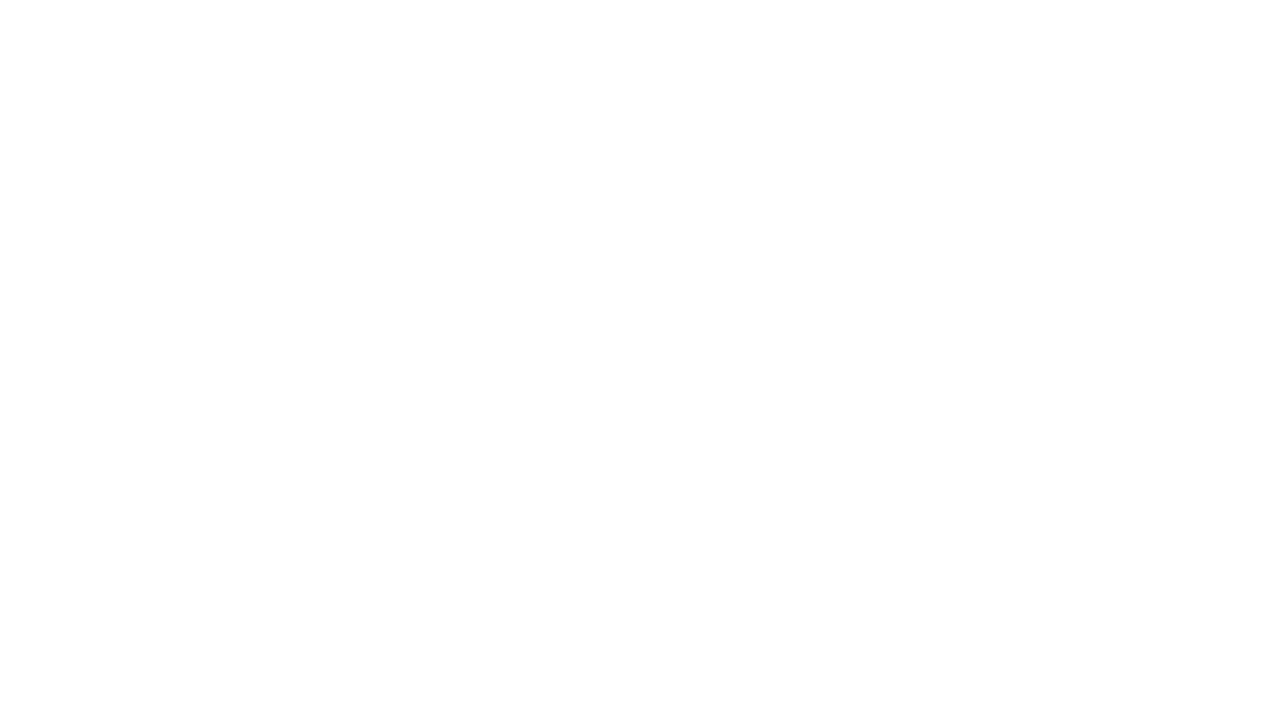
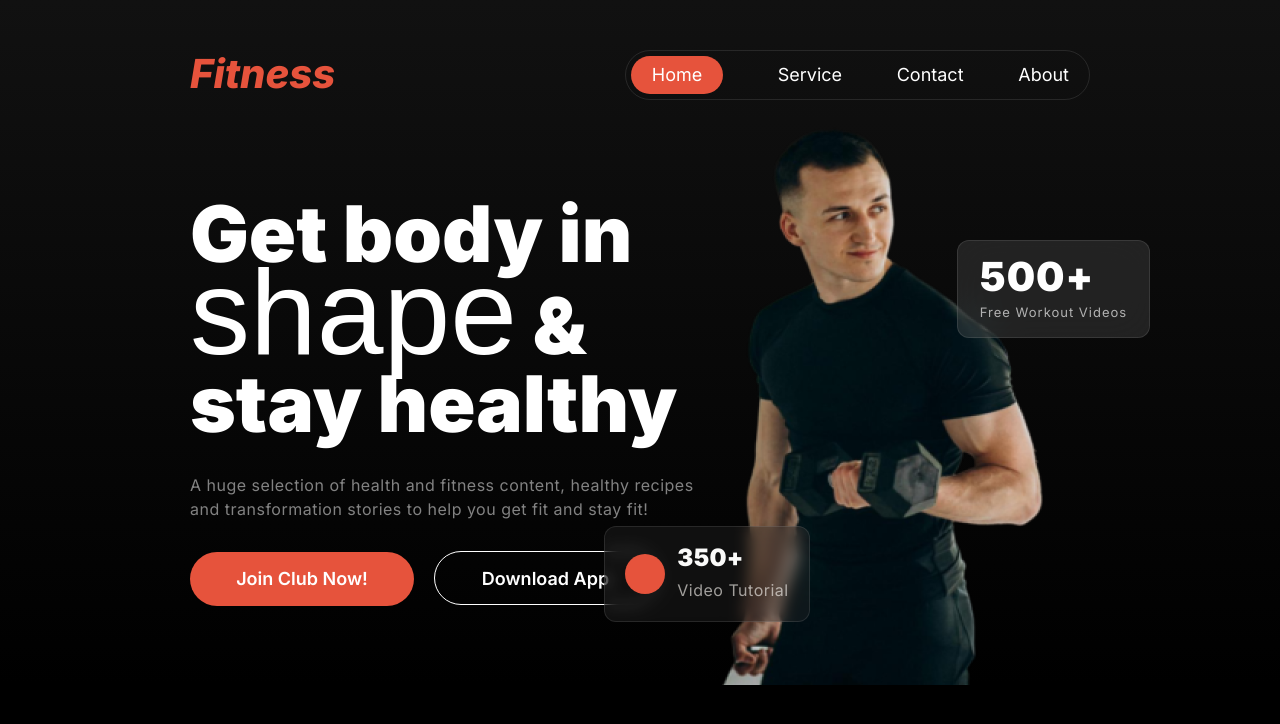
Before and after one commit to rabbifazla96/assignment-02, a plain HTML site: page index.html in a window 1280 px wide. Drawn offline with Linux system fonts and the light colour scheme; a web font is replaced by a local one.

Commit message:
Added Header Section

```diff
--- a/index.html
+++ b/index.html
@@ -7,6 +7,42 @@
     <link rel="stylesheet" href="styles/style.css">
 </head>
 <body>
-
+    <header class="header-container">
+        <nav class="navbar">
+            <h1 class="nav-title">Fitness</h1>
+            <ul class="nav-menu">
+                <li class="menu-item active">Home</li>
+                <li class="menu-item">Service</li>
+                <li class="menu-item">Contact</li>
+                <li class="menu-item">About</li>
+            </ul>
+        </nav>
+        <div class="header-text-buttons">
+            <div class="header-title-container">
+                <h1 class="header-title">Get body in <span class="title-italic-text">shape</span> & stay healthy</h1>
+                <p class="header-desc">A huge selection of health and fitness content, healthy recipes and transformation stories to help you get fit and stay fit!</p>
+            </div>
+            <div class="header-buttons">
+                <button type="button" class="header-join">Join Club Now!</button>
+                <button type="button" class="header-download">Download App</button>
+            </div>
+        </div>
+        <div class="hero-image-container">
+            <img src="images/Images 2.png" alt="Hero Image" class="hero-img">
+        </div>
+        <div class="hero-card-01">
+            <div class="circle"></div>
+            <div class="card-01-text">
+                <h2 class="card-01-title">350+</h2>
+                <p class="card-01-desc">Video Tutorial</p>
+            </div>
+        </div>
+        <div class="hero-card-02">
+            <div class="card-02-text">
+                <h2 class="card-02-title">500+</h2>
+                <p class="card-02-desc">Free Workout Videos</p>
+            </div>
+        </div>
+    </header>
 </body>
 </html>
--- a/styles/style.css
+++ b/styles/style.css
@@ -0,0 +1,237 @@
+@import url('https://fonts.googleapis.com/css2?family=Inter:ital,opsz,wght@0,14..32,100..900;1,14..32,100..900&display=swap');
+@import url('https://fonts.cdnfonts.com/css/miama');
+
+* {
+    padding: 0;
+    margin: 0;
+    box-sizing: border-box;
+}
+
+body {
+    background-color: black;
+    list-style: none;
+    text-decoration: none;
+    font-family: "Inter", sans-serif;
+    font-optical-sizing: auto;
+    font-weight: 400;
+    font-style: normal;
+}
+
+.header-container {
+    max-width: 1440px;
+    height: auto;
+    background: linear-gradient(-180deg, rgb(17, 17, 17),rgba(119, 119, 119, 0) 100%);
+    color: white;
+    padding: 50px 190px;
+    margin: 0 auto;
+    position: relative;
+}
+
+.navbar {
+    width: 100%;
+    height: 50px;
+    display: flex;
+    justify-content: space-between;
+    margin: 0 auto;
+}
+
+.nav-title {
+    color: rgb(230, 83, 60);
+    font-size: 2.5rem;
+    font-weight: 800;
+    line-height: 120%;
+    letter-spacing: 0%;
+    text-align: left;
+    font-style: italic;
+}
+
+.nav-menu {
+    width: 465px;
+    height: auto;
+    display: flex;
+    justify-content: space-between;
+    align-items: center;
+    list-style: none;
+    box-sizing: border-box;
+    border: 1px solid rgba(255, 255, 255, 0.1);
+    border-radius: 39px;
+    padding: 5px 20px 5px 5px;
+    background: none;
+}
+
+.menu-item {
+    color: rgb(255, 255, 255);
+    font-size: 1.125rem;
+    font-weight: 400;
+    line-height: 120%;
+    letter-spacing: 0%;
+    text-align: left;
+    cursor: pointer;
+}
+
+.active {
+    width: 92px;
+    height: 38px;
+    display: flex;
+    flex-direction: row;
+    justify-content: center;
+    align-items: center;
+    gap: 10;
+    padding: 8px 20px 8px 20px;
+    border-radius: 46px;
+    background: rgb(230, 83, 60);
+}
+
+.header-title {
+    color: rgb(255, 255, 255);
+    font-size: 78px;
+    font-weight: 900;
+    line-height: 100%;
+    margin-top: 95px;
+}
+
+.header-text-buttons {
+    width: 520px;
+    height: 440px;
+}
+
+.title-italic-text {
+    font-family: 'Miama', sans-serif;
+    font-weight: 400;
+    font-size: 120px;
+}
+
+.header-desc {
+    color: rgba(255, 255, 255, 0.5);
+    font-family: Inter;
+    font-size: 16px;
+    font-weight: 400;
+    line-height: 24px;
+    letter-spacing: 0.5px;
+    text-align: left;
+    margin-top: 30px;
+}
+
+.header-buttons {
+    margin-top: 30px;
+}
+
+.header-join {
+    width: 224px;
+    height: 54px;
+    padding: 16px 40px 16px 40px;
+    border-radius: 42px;
+    background: rgb(230, 83, 60);
+    border: none;
+    color: rgb(255, 255, 255);
+    font-family: Inter;
+    font-size: 18px;
+    font-weight: 600;
+    line-height: 22px;
+    letter-spacing: 0px;
+    text-align: center;
+}
+
+.header-download {
+    width: 224px;
+    height: 54px;
+    padding: 16px 40px 16px 40px;
+    box-sizing: border-box;
+    border: 1px solid rgb(255, 255, 255);
+    border-radius: 42px;
+    background: none;
+    color: rgb(255, 255, 255);
+    font-family: Inter;
+    font-size: 18px;
+    font-weight: 600;
+    line-height: 22px;
+    letter-spacing: 0px;
+    text-align: center;
+    margin-left: 15px;
+}
+
+.hero-image-container {
+    position: absolute;
+    bottom: 0;
+    right: 215px;
+    width: 349px;
+    height: 580px;
+}
+
+.hero-card-01 {
+    position: absolute;
+    width: 206px;
+    height: 96px;
+    right: 470px;
+    bottom: 63px;
+    box-sizing: border-box;
+    border: 1px solid rgba(255, 255, 255, 0.1);
+    border-radius: 12px;
+    backdrop-filter: blur(8px);
+    background: rgba(48, 48, 48, 0.3);
+    display: flex;
+    justify-content: center;
+    align-items: center;
+}
+
+.circle {
+    width: 40px;
+    height: 40px;
+    background: rgb(230, 83, 60);
+    border-radius: 50%;
+    margin-right: 12px;
+}
+
+.card-01-title {
+    color: rgb(250, 250, 249);
+    font-size: 24px;
+    font-weight: 900;
+    line-height: 24px;
+    letter-spacing: 0.3px;
+    text-align: left;
+}
+
+.card-01-desc {
+    color: rgba(239, 237, 232, 0.65);
+    font-size: 16px;
+    font-weight: 400;
+    line-height: 24px;
+    letter-spacing: 0.5px;
+    text-align: left;
+    margin-top: 8px;
+}
+
+.hero-card-02 {
+    width: 193px;
+    height: 98px;
+    position: absolute;
+    right: 130px;
+    top: 240px;
+    box-sizing: border-box;
+    border: 1px solid rgba(255, 255, 255, 0.1);
+    border-radius: 12px;
+    backdrop-filter: blur(20px);
+    background: rgba(255, 255, 255, 0.1);
+    display: flex;
+    justify-content: center;
+    align-items: center;
+}
+
+.card-02-title {
+    color: rgb(255, 255, 255);
+    font-size: 40px;
+    font-weight: 900;
+    line-height: 40px;
+    letter-spacing: 1px;
+    text-align: left;
+}
+
+.card-02-desc {
+    color: rgba(255, 255, 255, 0.65);
+    font-size: 13px;
+    font-weight: 400;
+    line-height: 20px;
+    letter-spacing: 1px;
+    text-align: left;
+    margin-top: 5px;
+}
```
